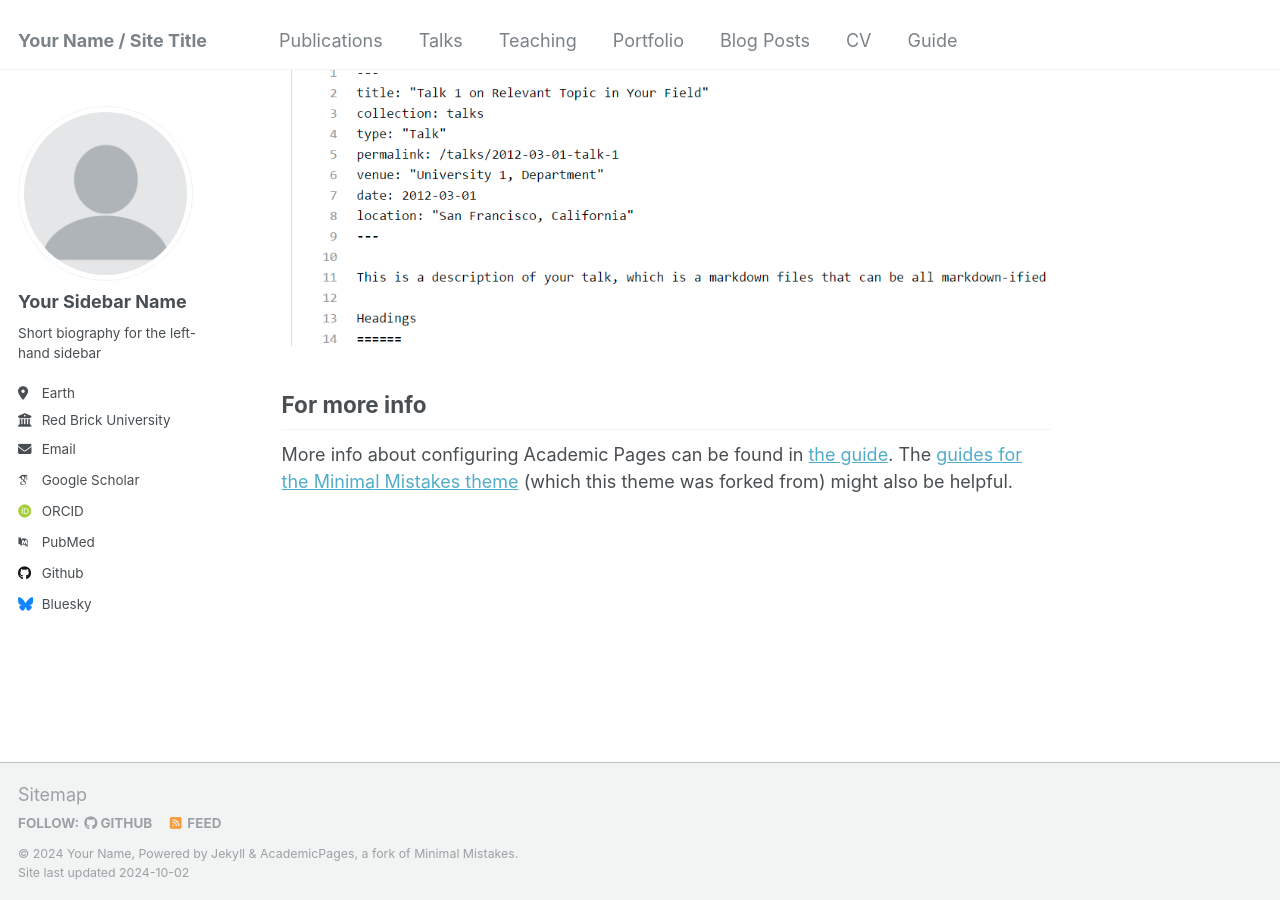
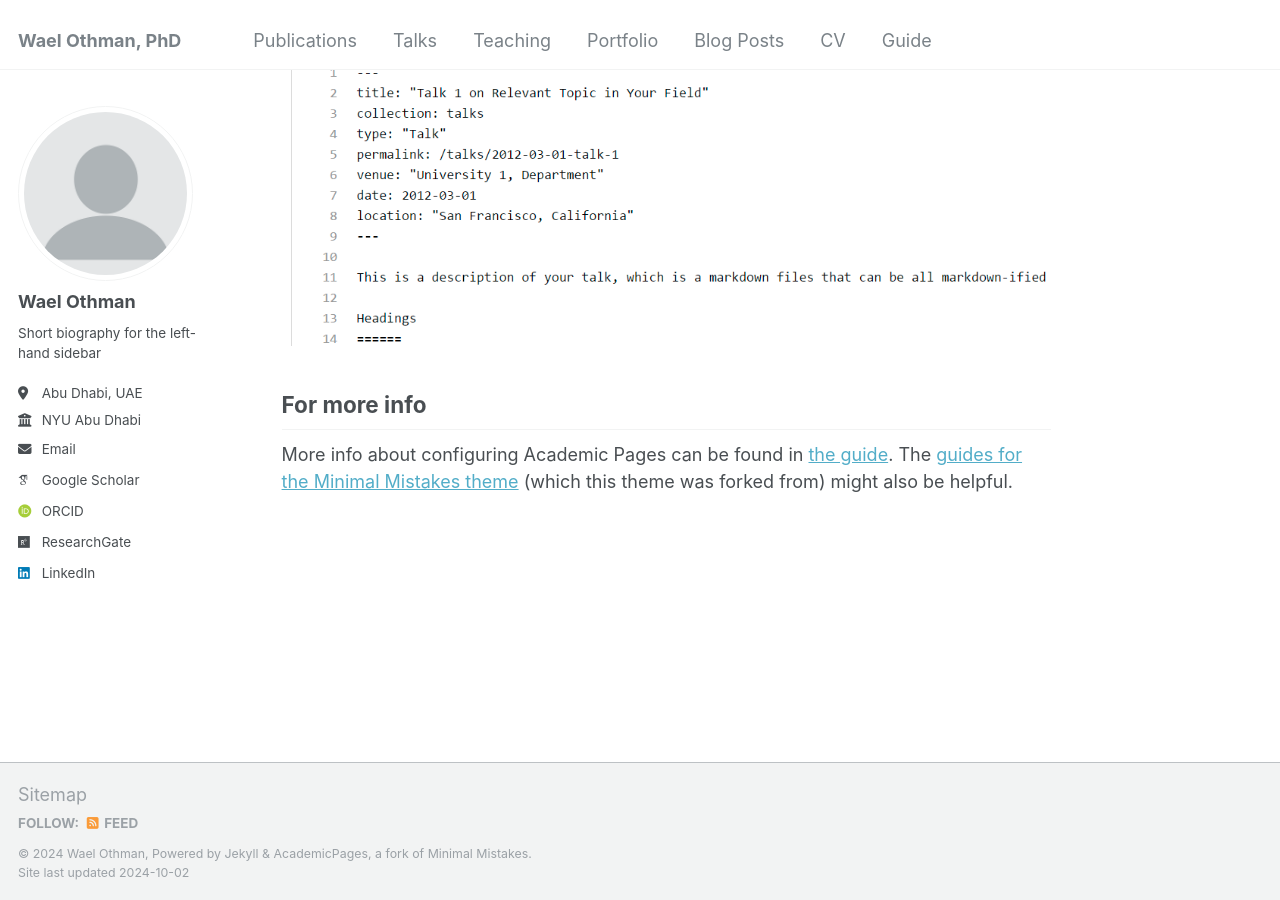
Before and after one commit to WOthmanPhD/WOthmanPhd.github.io, a Jekyll site: the page built from _pages/about.md, in a window 1280 px wide and 900 px high, scrolled down 2643 px. Built offline with Jekyll 4.4.1, drawn with Linux system fonts in a browser that asks for light colours; some web fonts are replaced.

Commit message:
Update _config.yml

```diff
--- a/_config.yml
+++ b/_config.yml
@@ -8,13 +8,13 @@
 
 # Basic Site Settings
 locale                   : "en-US"
-title                    : "Your Name / Site Title"
+title                    : "Wael Othman, PhD"
 title_separator          : "-"
-name                     : &name "Your Name"
-description              : &description "personal description"
-url                      : https://academicpages.github.io # the base hostname & protocol for your site e.g. "https://mmistakes.github.io"
+name                     : &name "Wael Othman"
+description              : &description "Researcher of biomechanics and surgical instrumentation"
+url                      : https://wothmanphd.github.io/ # the base hostname & protocol for your site e.g. "https://mmistakes.github.io"
 baseurl                  : "" # the subpath of your site, e.g. "/blog"
-repository               : "academicpages/academicpages.github.io"
+repository               : "wothmanphd/wothmanphd.github.io/"
 
 # Site Author - The following control what appear as part of the author content on the side bar.
 #               If a field is blank the icon and link will not appear, otherwise it will be shown.
@@ -22,33 +22,33 @@ repository               : "academicpages/academicpages.github.io"
 author:
   # Biographic information
   avatar           : "profile.png"
-  name             : "Your Sidebar Name"
+  name             : "Wael Othman"
   pronouns         : # example: "she/her"
   bio              : "Short biography for the left-hand sidebar"
-  location         : "Earth"
-  employer         : "Red Brick University"
+  location         : "Abu Dhabi, UAE"
+  employer         : "NYU Abu Dhabi"
   uri              : # URL
-  email            : "none@example.org"
+  email            : "wael.othman@nyu.edu"
 
   # Academic websites
   arxiv            : # URL - Update with the correct link to your profile
-  googlescholar    : "https://scholar.google.com/citations?user=PS_CX0AAAAAJ"
+  googlescholar    : "https://scholar.google.com/citations?hl=en&user=g9t_DIkAAAAJ"
   impactstory      : # URL
-  orcid            : "http://orcid.org/yourorcidurl"
+  orcid            : "https://orcid.org/0000-0003-0429-6171"
   semantic         : # URL
-  pubmed           : "https://www.ncbi.nlm.nih.gov/pubmed/?term=john+snow"
-  researchgate     : # URL
+  pubmed           : # URL
+  researchgate     : "https://www.researchgate.net/profile/Wael-Othman"
 
   # Repositories and software development
   bitbucket        : # Username - Update with your username on the site
   codepen          : # Username
   dribbble         : # Username
-  github           : "academicpages"
+  github           : #
   kaggle           : # Username
   stackoverflow    : # User number or user number and name (i.e., use "1" or "1/jeff-atwood")
 
   # Social media
-  bluesky          : "bsky.app" # Replace this with you Bluesky username
+  bluesky          : # Replace this with you Bluesky username
   facebook         : # Username
   flickr           : # Username
   foursquare       : # Username
@@ -57,7 +57,7 @@ author:
   keybase          : # Username
   instagram        : # Username
   lastfm           : # Username
-  linkedin         : # Username
+  linkedin         : "https://www.linkedin.com/in/wo-96/"
   mastodon         : # URL
   medium           : # URL
   pinterest        : # Username
@@ -81,6 +81,8 @@ publication_category:
     title: 'Journal Articles'
   conferences:
     title: 'Conference Papers'
+  abstract:
+    title: 'Accepted Abstracts'
 
 # Site Settings
 teaser                   :  # filename of teaser fallback teaser image placed in /images/, .e.g. "500x300.png"
```
